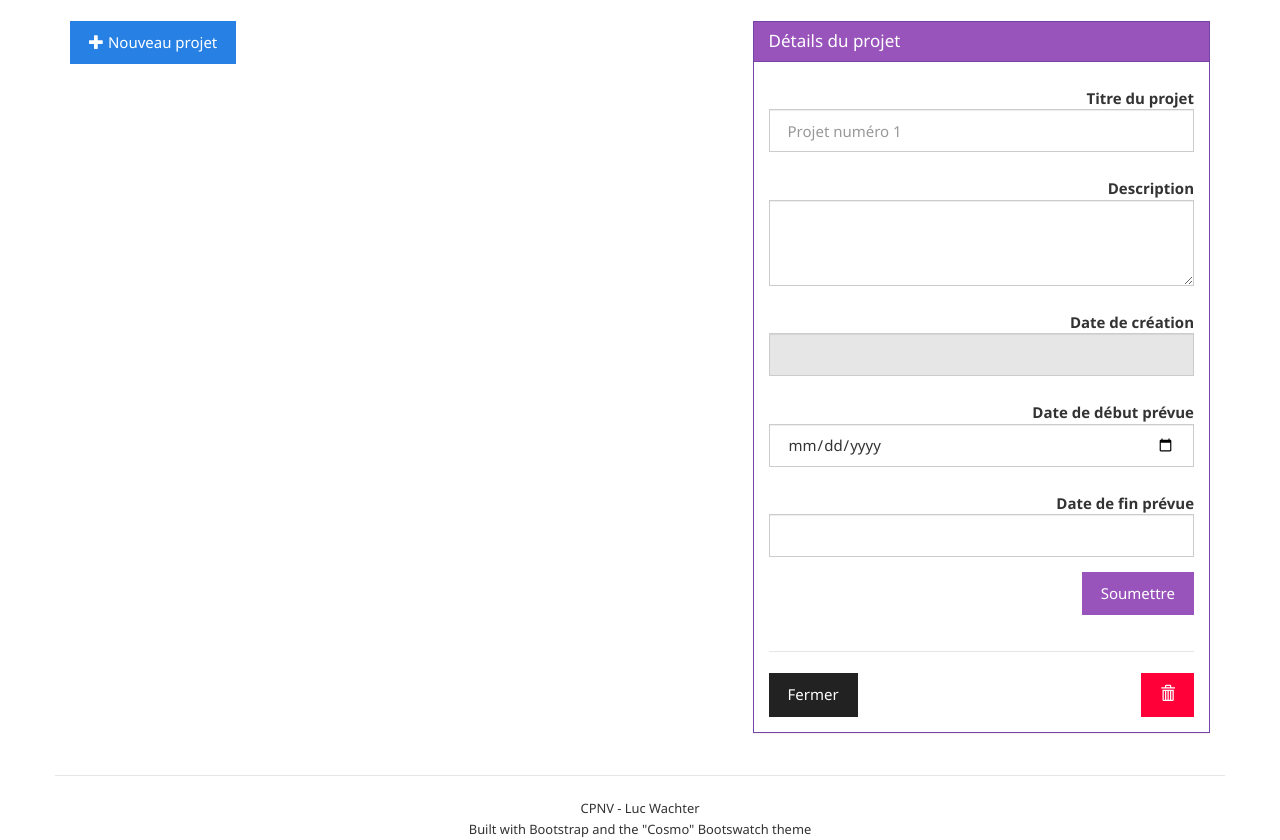
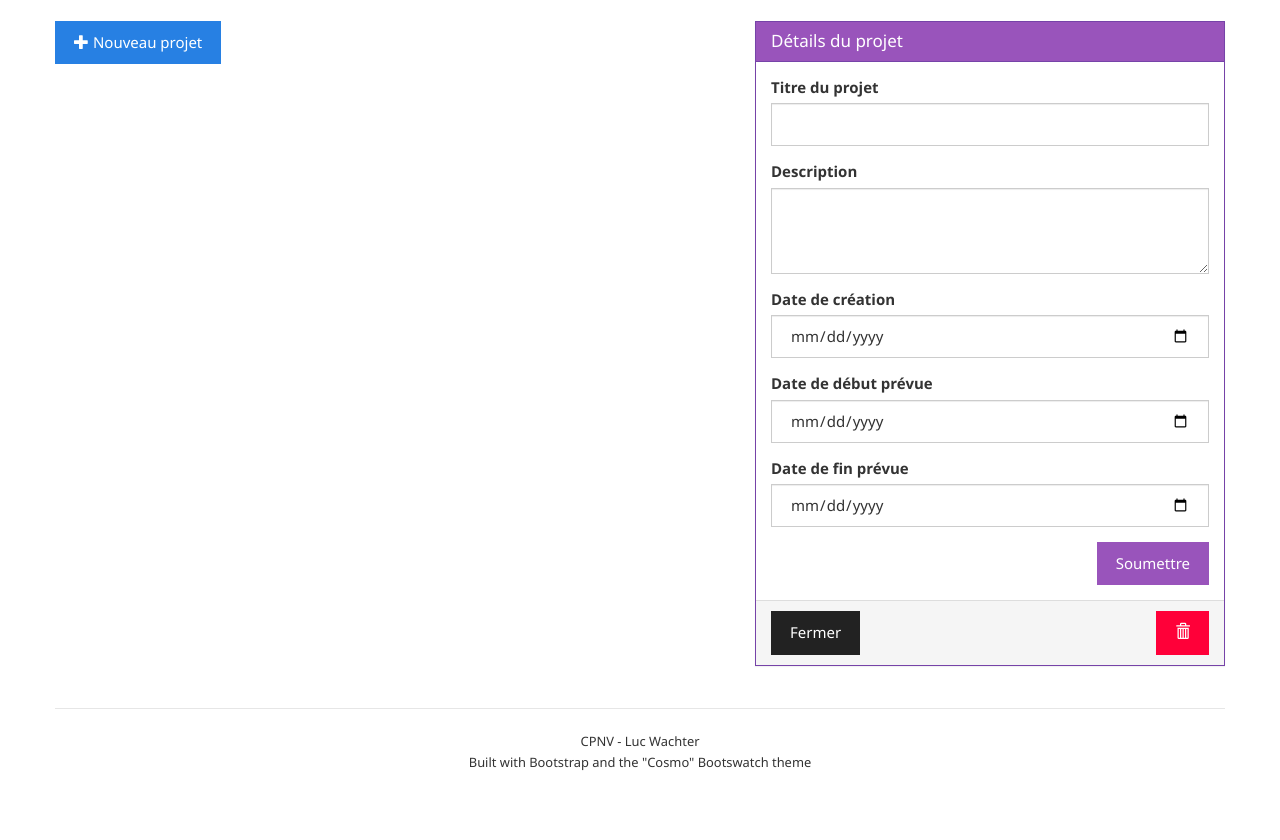
Before and after one commit to Laykel/TPI-Kairos, a PHP site: page / in a window 1280 px wide. Shown: the part 52-892 px from the top of the page. After the commit the page ends 823 px from the top, so only its background shows below. Run offline with PHP 8.4, Linux system fonts and the light colour scheme; the visitor is signed in with stand-in values (Sample User, id 1); data that the repository does not hold is empty.

Commit message:
Page home, journal, admin: beginning

```diff
--- a/assets/css/kairos-style.css
+++ b/assets/css/kairos-style.css
@@ -9,3 +9,7 @@
 .label{
 	margin-top: 9px;
 }
+
+.panel-closed{
+	background-color: #d9d9d9;
+}
--- a/index.php
+++ b/index.php
@@ -11,6 +11,7 @@ session_start();
 define('ROOT', dirname('index.php'));
 //Definition of the path to the site's index
 define('URL', "http://kairos");
+//define('URL', "http://lwachter.mycpnv.ch/kairos");
 
 //Definition of the current page using the querystring
 $page = 'home';
@@ -87,7 +88,15 @@ if(file_exists($script)){
 
 	<!-- Inclusion de la page -->
 	<div class="container">
-	  <?php include(ROOT."/sources/pages/".$page.".php");?>
+	  <?php
+	  	$pagePath = ROOT."/sources/pages/".$page.".php";
+	  	if(file_exists($pagePath)){
+	  		include($pagePath);
+		}
+		else{
+			include(ROOT."/sources/pages/unknown.php");
+		}
+	  ?>
 	</div>
 	<!-- Fin de la page -->
 
--- a/sources/pages/home.php
+++ b/sources/pages/home.php
@@ -1,10 +1,14 @@
+<div class="row">
 	<div class="col-sm-7">
 
 	  <!-- Messages d'alerte -->
 	  <?php include(ROOT."/sources/shared/alerts.php"); ?>
 	  <!-- Fin des messages d'alerte -->
 
-  <button type="submit" class="btn btn-primary"><span class="glyphicon glyphicon-plus"></span> Nouveau projet</button> <br><br>
+	  <button type="submit" class="btn btn-primary">
+	  	<span class="glyphicon glyphicon-plus"></span> Nouveau projet
+	  </button>
+	  <br><br>
 
 	  <?php foreach($projectTab as $project){ ?>
 		  <div class="panel panel-primary">
@@ -12,11 +16,16 @@
 		      <h3 class="panel-title"><?php echo $project['project_title'];?></h3>
 		    </div>
 		    <div class="panel-body">
-	      <?php
-	      	foreach($project['task'] as $task){
-	      		echo $task['task_title'];
-	      	}
-	      ?>
+		      <?php foreach($project['task'] as $task){ ?>
+			      <div class="container">
+			      	<div class="col-sm-5">
+			      		<input type="checkbox" name="yo"><?php echo $task['task_title']; ?>
+			      	</div>
+			      	<div class="col-sm-2">
+			      		<?php	echo $task['task_timePassed']; ?>
+			      	</div>
+			      </div>
+		      <?php } ?>
 		    </div>
 		    <div class="panel-footer">
 		      <p>Total du temps passé: ...</p>
@@ -31,50 +40,36 @@
 	      <h3 class="panel-title">Détails du projet</h3>
 	    </div>
 	    <div class="panel-body">
-      <form class="form-horizontal">
-        <fieldset>
+				<form method="post" action="">
 					<div class="form-group">
-            <label for="inputTitre" class="col-lg-12 control-label">Titre du projet</label>
-            <div class="col-lg-12">
-              <input class="form-control" id="inputTitre" placeholder="Projet numéro 1" type="text">
-            </div>
+						<label for="titre">Titre du projet</label>
+						<input type="text" class="form-control" id="titre" name="fTitre" maxlength="45">
 					</div>
 					<div class="form-group">
-            <label for="inputDesc" class="col-lg-12 control-label">Description</label>
-            <div class="col-lg-12">
-              <textarea class="form-control" rows="3" id="inputDesc"></textarea>
-            </div>
+						<label for="desc">Description</label>
+						<textarea class="form-control" id="desc" rows="3" name="fDescription" maxlength="500"></textarea>
 					</div>
 					<div class="form-group">
-            <label for="inputTitre" class="col-lg-12 control-label">Date de création</label>
-            <div class="col-lg-12">
-              <input class="form-control" id="inputTitre" placeholder="" type="text" disabled="">
-            </div>
+						<label for="dateCreation">Date de création</label>
+						<input type="date" class="form-control" id="dateCreation" name="fDateCreation">
 					</div>
 					<div class="form-group">
-            <label for="inputTitre" class="col-lg-12 control-label">Date de début prévue</label>
-            <div class="col-lg-12">
-              <input class="form-control" id="inputTitre" placeholder="" type="date">
-            </div>
+						<label for="dateStart">Date de début prévue</label>
+						<input type="date" class="form-control" id="dateStart" name="fDateStart">
 					</div>
 					<div class="form-group">
-            <label for="inputTitre" class="col-lg-12 control-label">Date de fin prévue</label>
-            <div class="col-lg-12">
-              <input class="form-control" id="inputTitre" placeholder="" type="text">
+						<label for="dateEnd">Date de fin prévue</label>
+						<input type="date" class="form-control" id="dateEnd" name="fDateEnd">
 					</div>
+					<button type="submit" class="btn btn-info pull-right">Soumettre</button>
+				</form>
 	    </div>
-          <div class="form-group">
-            <div class="col-lg-10 col-lg-offset-2">
-              <button type="submit" class="btn btn-info pull-right">Soumettre</button>
-            </div>
-          </div>
-        </fieldset>
-      </form>
-      <hr>
-      <form>
+	    <div class="panel-footer">
 	    	<button type="submit" class="btn btn-default">Fermer</button>
-        <button type="submit" class="btn btn-danger pull-right"><span class="glyphicon glyphicon-trash"></span></button>
-      </form>
+	      <button type="submit" class="btn btn-danger pull-right">
+	      	<span class="glyphicon glyphicon-trash"></span>
+	      </button>
 	    </div>
 	  </div>
 	</div>
+</div>
--- a/sources/pages/profile.php
+++ b/sources/pages/profile.php
@@ -1,3 +1,4 @@
+<div class="row">
   <div class="col-sm-7">
 
     <!-- Messages d'alerte -->
@@ -50,3 +51,4 @@
       </div>
     </div>
   </div>
+</div>
```
Also changed, not shown: sources/pages/admin.php (added, +32 -0 lines), sources/pages/journal.php (+69 -0 lines), sources/pages/unknown.php (added, +15 -0 lines), sources/scripts/adminScript.php (added, +14 -0 lines), sources/scripts/homeScript.php (+2 -27 lines), sources/scripts/journalScript.php (+16 -0 lines), sources/shared/functions.php (+41 -5 lines). Lines whose indentation alone changed are shown as unchanged.
